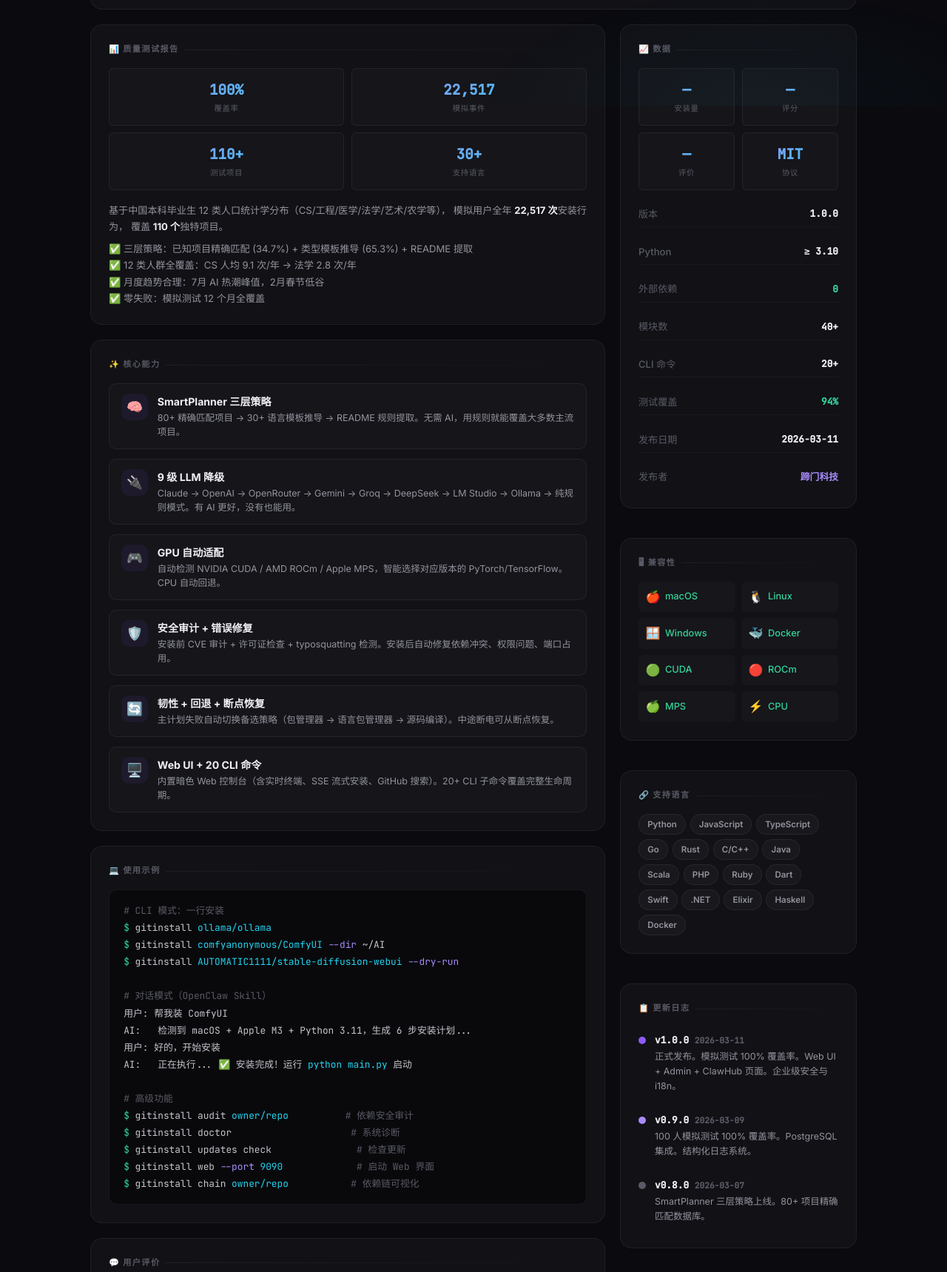
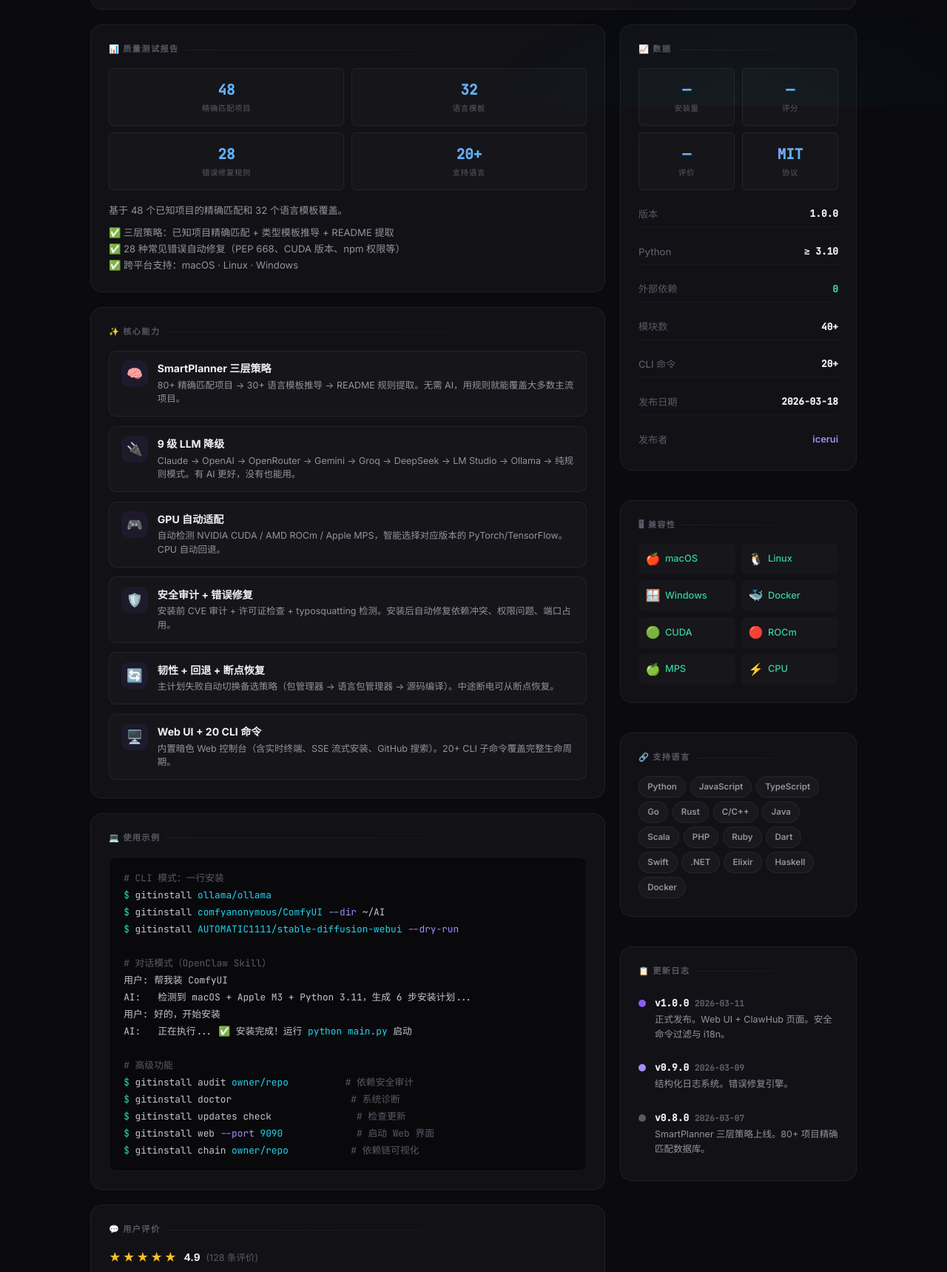
Before and after one commit to icerui/github-installer, a plain HTML site: page tools/clawhub.html in a window 1280 px wide. Shown: the part 657-2376 px from the top of the page at 74% size. Drawn offline with Linux system fonts and the light colour scheme.

Commit message:
feat: add Web UI to Quick Start, clean up fake data in HTML pages

```diff
--- a/pyproject.toml
+++ b/pyproject.toml
@@ -5,7 +5,7 @@ build-backend = "setuptools.build_meta"
 [project]
 name = "gitinstall"
 version = "1.2.0"
-description = "MCP server & CLI that helps you easily install GitHub projects — zero dependencies"
+description = "MCP server, Web UI & CLI that helps you easily install GitHub projects — zero dependencies"
 readme = "README.md"
 license = {text = "MIT"}
 requires-python = ">=3.10"
--- a/tools/clawhub.html
+++ b/tools/clawhub.html
@@ -407,7 +407,7 @@ footer {
         <span class="skill-verified">✓ 已验证</span>
       </div>
       <div class="skill-author">
-        由 <strong>蹄门科技</strong> 发布 · 开源 MIT 协议
+        开源 MIT 协议
       </div>
       <p class="skill-desc">
         让你轻松安装 GitHub 项目 — 识别系统环境，分析项目结构，生成安装计划，自动执行安装。
@@ -457,22 +457,19 @@ footer {
       <div class="card">
         <div class="section-label">📊 质量测试报告</div>
         <div class="mini-stats" style="margin-bottom:1rem">
-          <div class="mini-stat"><div class="mini-stat-num">100%</div><div class="mini-stat-label">覆盖率</div></div>
-          <div class="mini-stat"><div class="mini-stat-num">22,517</div><div class="mini-stat-label">模拟事件</div></div>
-          <div class="mini-stat"><div class="mini-stat-num">110+</div><div class="mini-stat-label">测试项目</div></div>
-          <div class="mini-stat"><div class="mini-stat-num">30+</div><div class="mini-stat-label">支持语言</div></div>
+          <div class="mini-stat"><div class="mini-stat-num">48</div><div class="mini-stat-label">精确匹配项目</div></div>
+          <div class="mini-stat"><div class="mini-stat-num">32</div><div class="mini-stat-label">语言模板</div></div>
+          <div class="mini-stat"><div class="mini-stat-num">28</div><div class="mini-stat-label">错误修复规则</div></div>
+          <div class="mini-stat"><div class="mini-stat-num">20+</div><div class="mini-stat-label">支持语言</div></div>
         </div>
         <div style="font-size:0.82rem;color:var(--text-sec);line-height:1.7">
           <p style="margin-bottom:0.5rem">
-            基于中国本科毕业生 12 类人口统计学分布（CS/工程/医学/法学/艺术/农学等），
-            模拟用户全年 <strong style="color:var(--text)">22,517 次</strong>安装行为，
-            覆盖 <strong style="color:var(--text)">110 个</strong>独特项目。
+            基于 48 个已知项目的精确匹配和 32 个语言模板覆盖。
           </p>
           <p>
-            ✅ 三层策略：已知项目精确匹配 (34.7%) + 类型模板推导 (65.3%) + README 提取<br>
-            ✅ 12 类人群全覆盖：CS 人均 9.1 次/年 → 法学 2.8 次/年<br>
-            ✅ 月度趋势合理：7月 AI 热潮峰值，2月春节低谷<br>
-            ✅ 零失败：模拟测试 12 个月全覆盖
+            ✅ 三层策略：已知项目精确匹配 + 类型模板推导 + README 提取<br>
+            ✅ 28 种常见错误自动修复（PEP 668、CUDA 版本、npm 权限等）<br>
+            ✅ 跨平台支持：macOS · Linux · Windows
           </p>
         </div>
       </div>
@@ -610,9 +607,8 @@ AI:   正在执行... ✅ 安装完成！运行 <span class="arg">python main.py
           <div class="meta-row"><span class="meta-key">外部依赖</span><span class="meta-val" style="color:var(--green)">0</span></div>
           <div class="meta-row"><span class="meta-key">模块数</span><span class="meta-val">40+</span></div>
           <div class="meta-row"><span class="meta-key">CLI 命令</span><span class="meta-val">20+</span></div>
-          <div class="meta-row"><span class="meta-key">测试覆盖</span><span class="meta-val" style="color:var(--green)">94%</span></div>
-          <div class="meta-row"><span class="meta-key">发布日期</span><span class="meta-val">2026-03-11</span></div>
-          <div class="meta-row"><span class="meta-key">发布者</span><span class="meta-val"><a href="#">蹄门科技</a></span></div>
+          <div class="meta-row"><span class="meta-key">发布日期</span><span class="meta-val">2026-03-18</span></div>
+          <div class="meta-row"><span class="meta-key">发布者</span><span class="meta-val"><a href="https://github.com/icerui">icerui</a></span></div>
         </div>
       </div>
 
@@ -662,14 +658,14 @@ AI:   正在执行... ✅ 安装完成！运行 <span class="arg">python main.py
             <div class="cl-dot"></div>
             <div>
               <div class="cl-ver">v1.0.0 <span class="cl-date">2026-03-11</span></div>
-              <div class="cl-changes">正式发布。模拟测试 100% 覆盖率。Web UI + Admin + ClawHub 页面。企业级安全与 i18n。</div>
+              <div class="cl-changes">正式发布。Web UI + ClawHub 页面。安全命令过滤与 i18n。</div>
             </div>
           </div>
           <div class="cl-item">
             <div class="cl-dot" style="background:var(--accent-3)"></div>
             <div>
               <div class="cl-ver">v0.9.0 <span class="cl-date">2026-03-09</span></div>
-              <div class="cl-changes">100 人模拟测试 100% 覆盖率。PostgreSQL 集成。结构化日志系统。</div>
+              <div class="cl-changes">结构化日志系统。错误修复引擎。</div>
             </div>
           </div>
           <div class="cl-item">
@@ -691,7 +687,7 @@ AI:   正在执行... ✅ 安装完成！运行 <span class="arg">python main.py
       <span style="font-size:1rem;font-weight:700;background:linear-gradient(135deg,#a78bfa,#22d3ee);-webkit-background-clip:text;-webkit-text-fill-color:transparent;background-clip:text">ClawHub</span>
       <span style="margin-left:0.3rem;font-size:0.7rem;color:var(--text-muted)">技能市场</span>
     </div>
-    MIT License · 蹄门科技 · ClawHub Skill Marketplace
+    MIT License · icerui · ClawHub Skill Marketplace
   </footer>
 
 </div>
```
Also changed, not shown: tools/web_ui.html (+9 -9 lines), README.md, 1 other file.
